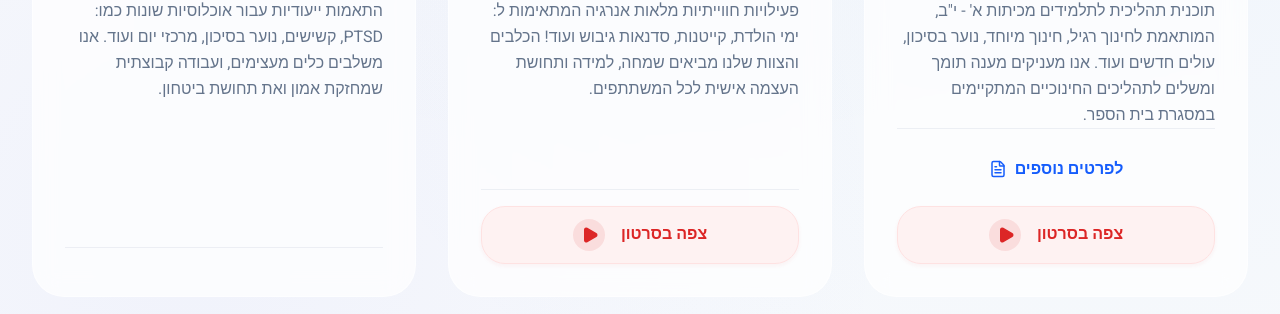
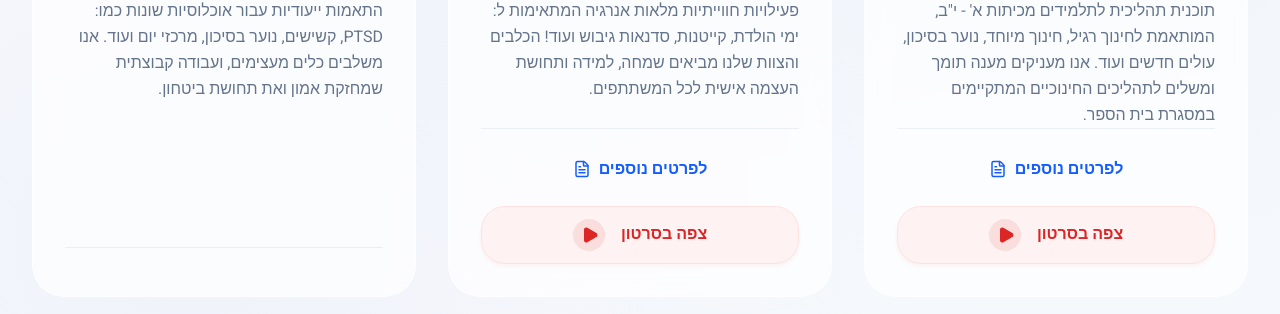
Before and after one commit to doleval013/Barak-web, a React (Vite) app: page / in a window 1280 px wide. Shown: the part 1134-1448 px from the top of the page. Built offline with nearby package versions, Linux system fonts and the light colour scheme.

Commit message:
feat: Add workshop link and button to Programs component - Include workshop link in events program - Add button to navigate to workshop with tracking event

```diff
--- a/src/components/Programs.jsx
+++ b/src/components/Programs.jsx
@@ -27,7 +27,8 @@ export default function Programs() {
             title: t('program_events_title'),
             icon: PartyPopper,
             content: t('program_events_content'),
-            video: 'https://www.youtube.com/embed/kZMeB9DZNAs?rel=0'
+            video: 'https://www.youtube.com/embed/kZMeB9DZNAs?rel=0',
+            workshopLink: '/workshop'
         },
         {
             id: 'community',
@@ -217,6 +218,23 @@ export default function Programs() {
                                             </button>
                                         )}
 
+                                        {program.workshopLink && (
+                                            <button
+                                                onClick={() => {
+                                                    fetch('/api/event', {
+                                                        method: 'POST',
+                                                        headers: { 'Content-Type': 'application/json' },
+                                                        body: JSON.stringify({ type: 'program_view', name: 'workshop_link', metadata: t(program.title) })
+                                                    }).catch(console.error);
+                                                    window.location.href = program.workshopLink;
+                                                }}
+                                                className="w-full py-3 px-4 rounded-xl bg-blue-50 text-blue-600 border border-blue-100 font-bold flex items-center justify-center gap-2 hover:!bg-blue-600 hover:!text-white hover:!border-blue-600 hover:shadow-lg hover:-translate-y-0.5 transition-all duration-300"
+                                            >
+                                                {t('more_details')}
+                                                <FileText size={18} />
+                                            </button>
+                                        )}
+
                                         {program.video && (
                                             <button
                                                 onClick={() => {
```
